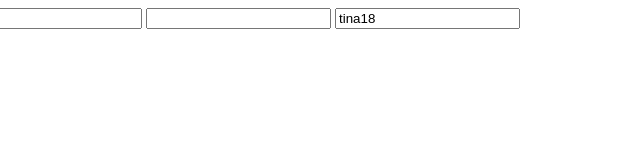
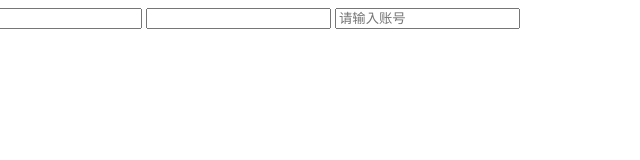
Before and after one commit to danielxu0820/T12-2022-html-css-js-jquery-Basic-Fundamentals, a plain HTML site: page html/input.html in a window 1280 px wide. Shown: the full height of the page, 640-1280 px from the left. Drawn offline with Linux system fonts and the light colour scheme.

Commit message:
Update input.html

```diff
--- a/html/input.html
+++ b/html/input.html
@@ -10,7 +10,7 @@
   <input required  autofocus/>
   <input size=70/>
   <input maxlength="10" autofocus/>
-  <input value="tina18" readonly placeholder="请输入账号">
+  <input readonly placeholder="请输入账号">
   <input value="111111" placeholder="请输入密码">
   <input type="file" accept="image/*">
 </body>
```
